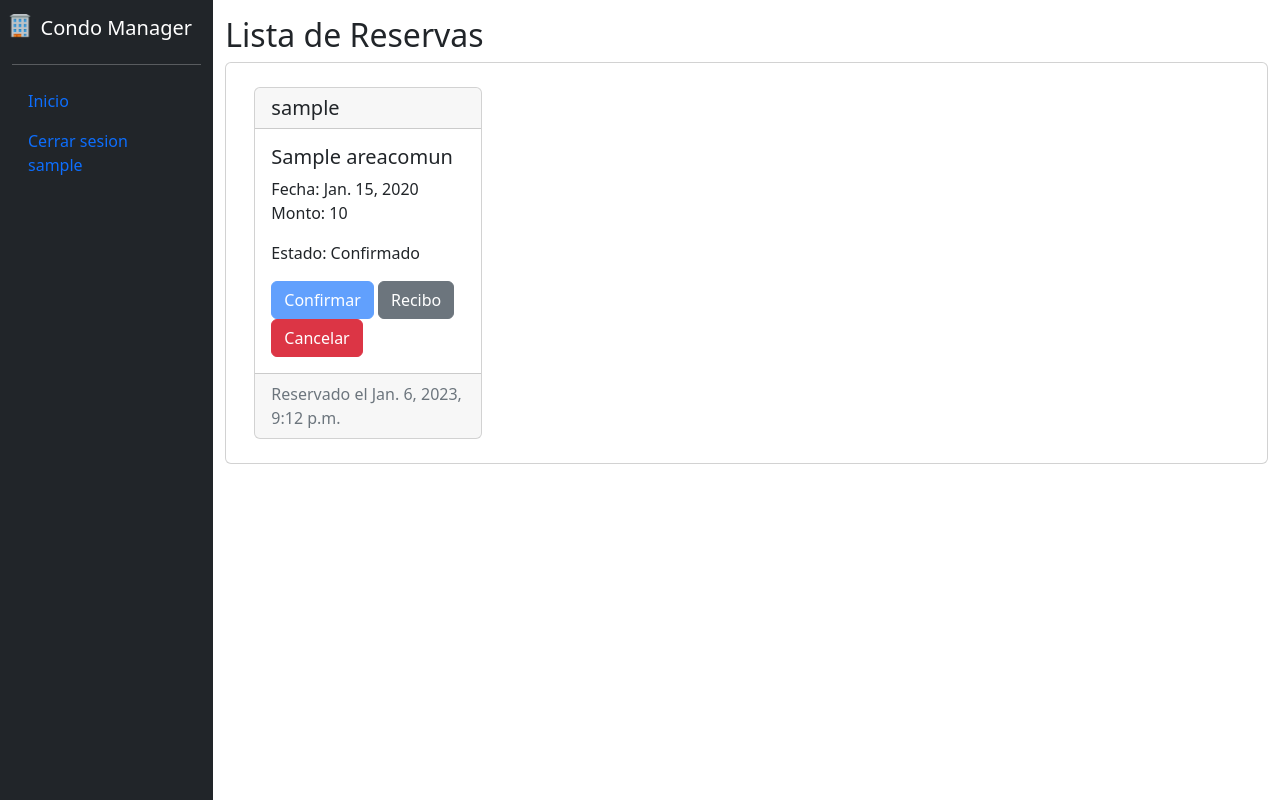
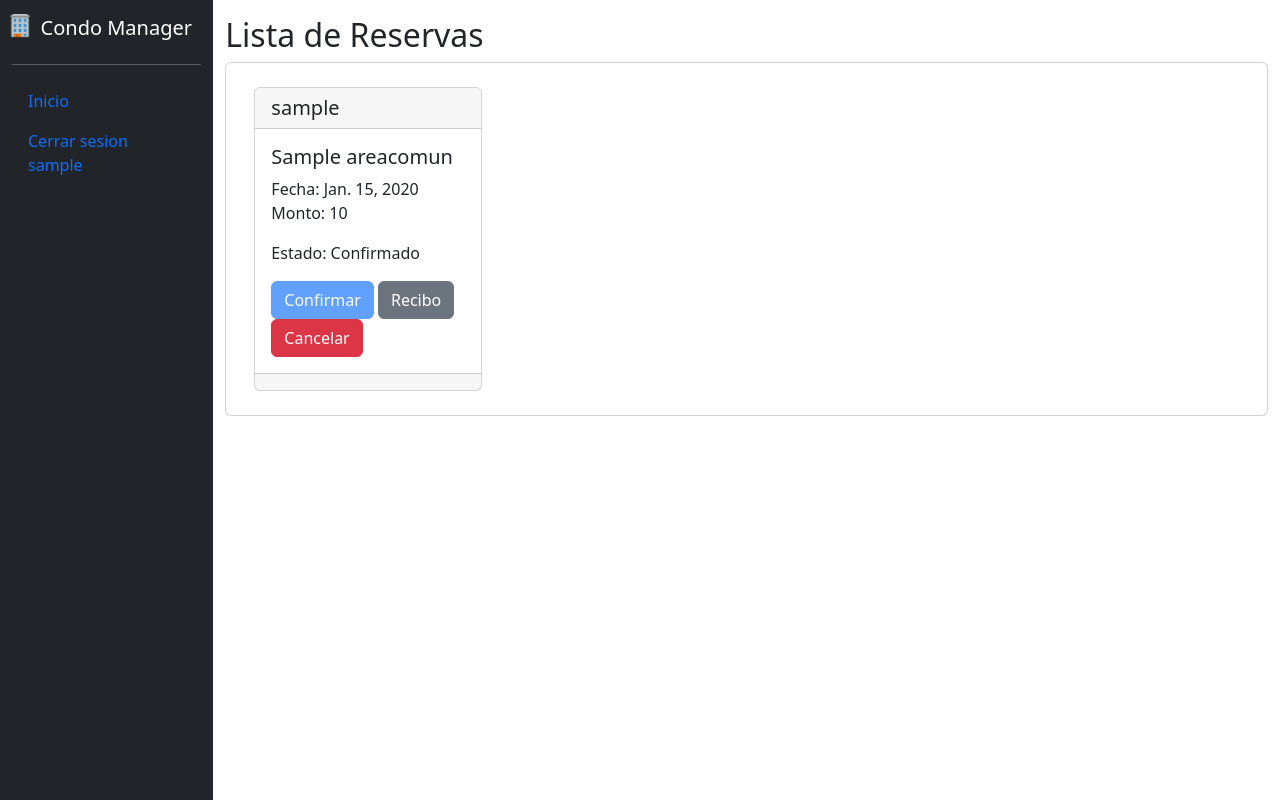
Before and after one commit to rontucuman/condo-manager, a Django app: page /receipt/list-reservations/ in a window 1280 px wide. Run offline with Django 4.2, Linux system fonts and the light colour scheme; a user stored in the database is signed in; tables that the repository leaves empty hold one stand-in row (values such as "Sample post"); some libraries are stand-ins or nearby versions.

Commit message:
layout changes in list reservations

```diff
--- a/receipt/templates/list_reservations.html
+++ b/receipt/templates/list_reservations.html
@@ -129,7 +129,7 @@
                                             data-bs-toggle="modal" data-bs-target="#cancelModal">Cancelar</button>
                                 </div>
                                 <div class="card-footer text-muted">
-                                    Reservado el {{ rsv.reservation_date }}
+{#                                    Reservado el {{ rsv.reservation_date }}#}
                                 </div>
                             </div>
                         </div>
--- a/receipt/templates/receipts/pdf_template1.html
+++ b/receipt/templates/receipts/pdf_template1.html
@@ -105,7 +105,7 @@
             </tr>
             <tr>
               <th><h3>Fecha de Pago</h3></th>
-              <td colspan="2">{{ data.registered_date }}</td>
+              <td colspan="2">{{ data.registered_date.date }}</td>
             </tr>
             <tr>
               <th><h3>Nombre de Usuario</h3></th>
```
